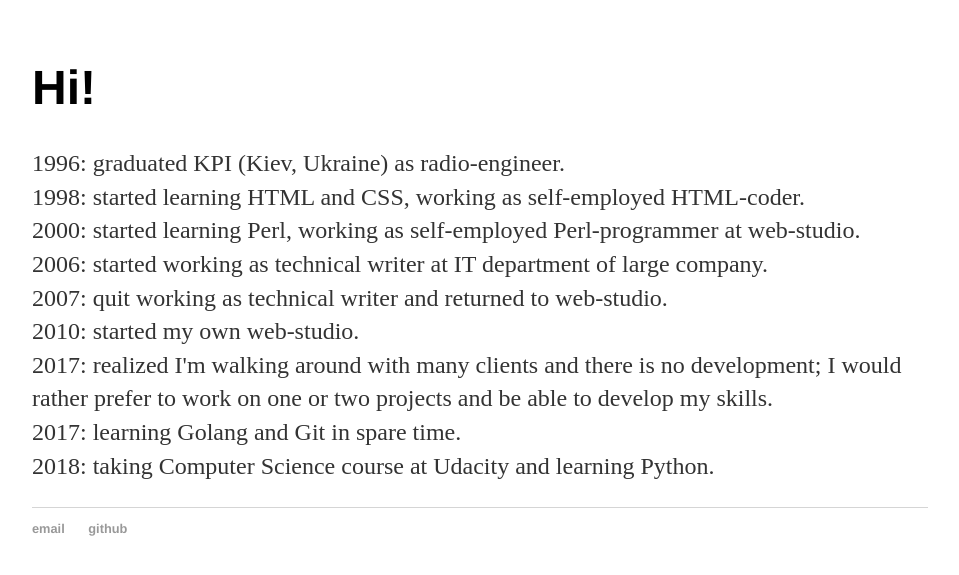
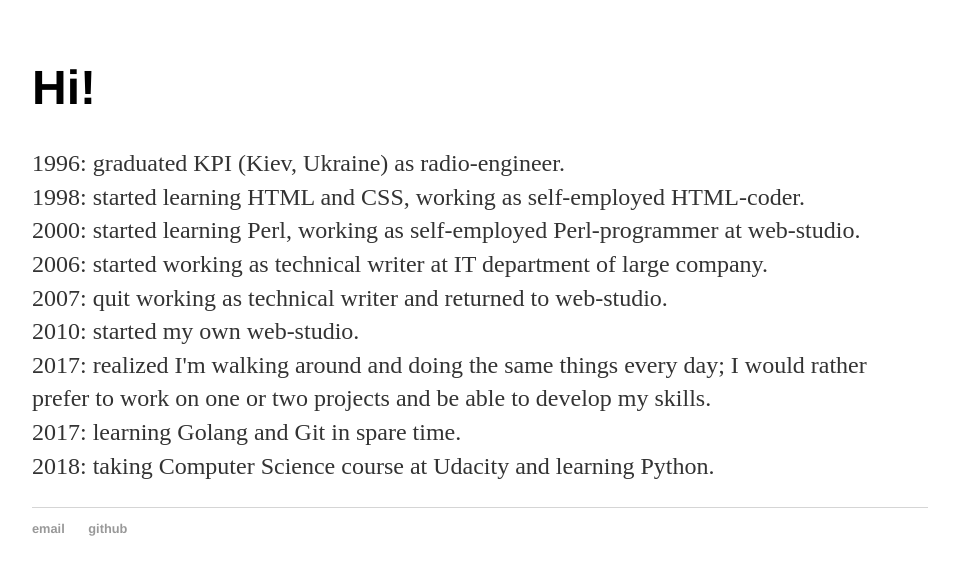
Before and after one commit to aa153/aa153.github.io, a Jekyll site: the page built from index.html, in a window 1280 px wide. Shown: the top 575 px of the page, without its empty margins (160-1119 px from the left). Built offline with Jekyll 4.4.1, drawn with Linux system fonts in a browser that asks for light colours.

Commit message:
Update index.html

```diff
--- a/index.html
+++ b/index.html
@@ -11,7 +11,7 @@ title: agrinevich
 		2006: started working as technical writer at IT department of large company.<br>
 		2007: quit working as technical writer and returned to web-studio.<br>
 		2010: started my own web-studio.<br>
-		2017: realized I'm walking around with many clients and there is no development; I would rather prefer to work on one or two projects and be able to develop my skills.<br>
+		2017: realized I'm walking around and doing the same things every day; I would rather prefer to work on one or two projects and be able to develop my skills.<br>
 		2017: learning Golang and Git in spare time.<br>
 		2018: taking Computer Science course at Udacity and learning Python.
 	</p>
```
